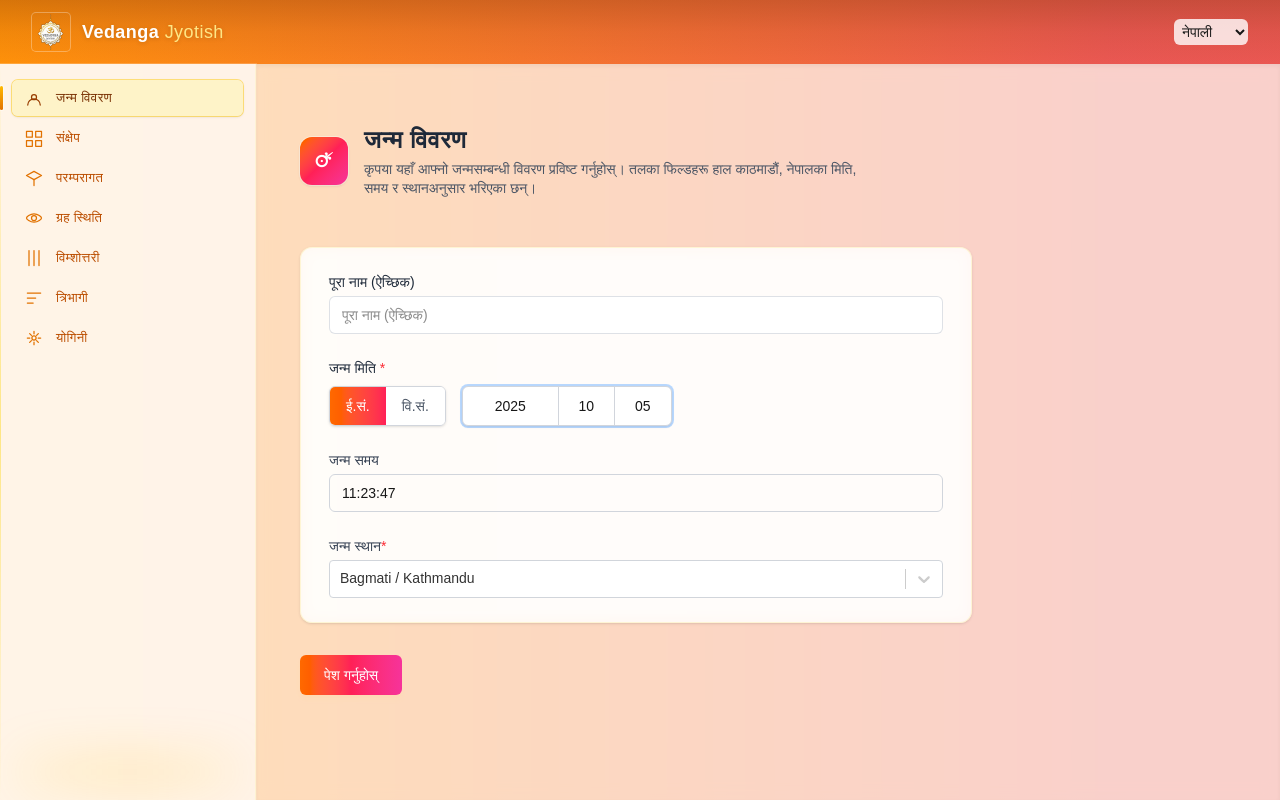
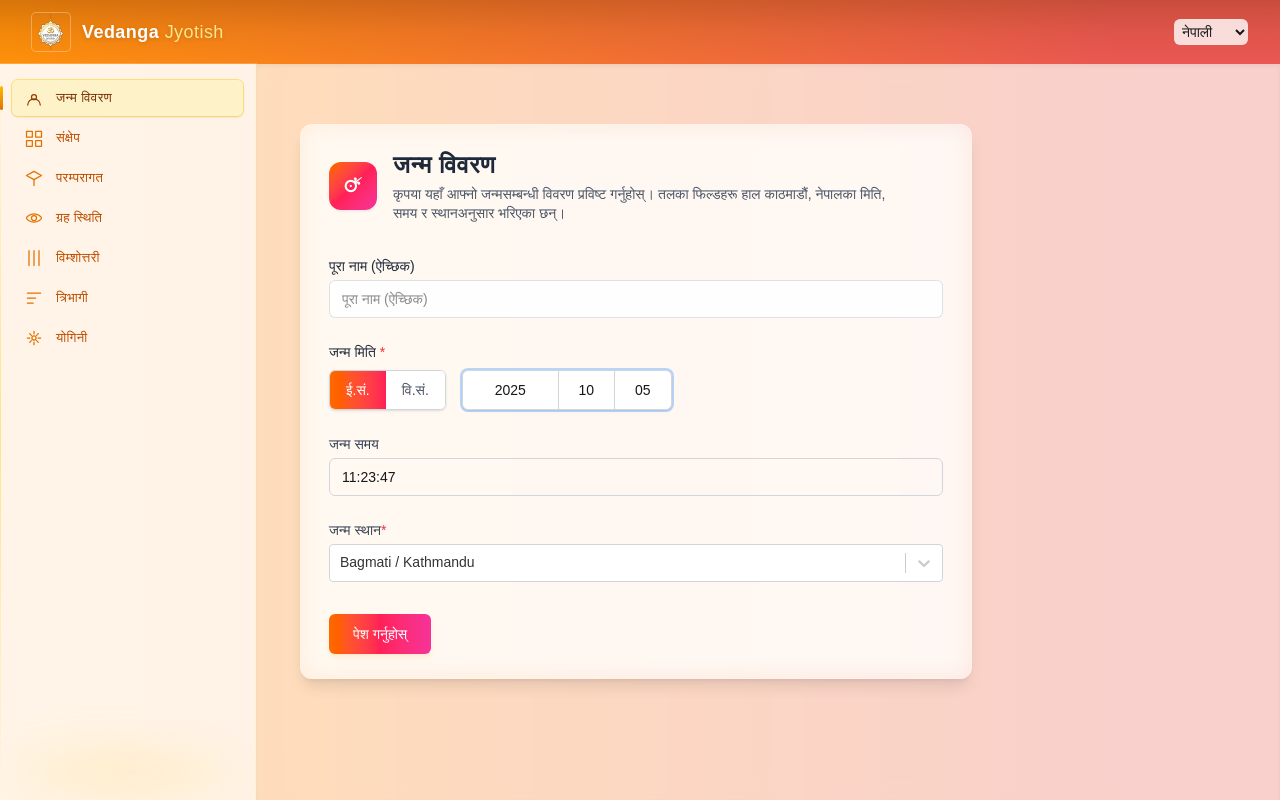
Before and after one commit to mhnpd-org/nepal-jyotish, a Next.js app: page /astro/janma in a window 1280 px wide. Built offline with nearby package versions, Linux system fonts and the light colour scheme.

Commit message:
fix: refactor JanmaPage component to streamline form submission and enhance layout

```diff
--- a/src/app/astro/janma/page.tsx
+++ b/src/app/astro/janma/page.tsx
@@ -2,6 +2,7 @@
 import React, { useState, useEffect } from "react";
 import { format } from "date-fns";
 import { useForm } from "react-hook-form";
+import { useRouter } from "next/navigation";
 import { ADDatePicker, BSDatePicker } from "@internal/form-elements/date-picker";
 // NepaliDate for AD -> BS conversion when switching calendars
 // eslint-disable-next-line @typescript-eslint/ban-ts-comment
@@ -28,6 +29,8 @@ export interface JanmaFormValues {
 }
 
 export default function JanmaPage() {
+  const router = useRouter();
+
   // Do NOT access localStorage during initial render; hydration handled in useEffect.
   const isJanma = (v: unknown): v is JanmaFormValues => {
     if (!v || typeof v !== "object") return false;
@@ -54,8 +57,6 @@ export default function JanmaPage() {
     }
   });
 
-  const [submitted, setSubmitted] = useState<JanmaFormValues | null>(null);
-
   // After mount (client), re-hydrate with any stored values (SSR got undefined).
   const [hydrated, setHydrated] = useState(false);
   useEffect(() => {
@@ -69,7 +70,7 @@ export default function JanmaPage() {
 
   const onSubmit = (data: JanmaFormValues) => {
     setFormDetails(data);
-    setSubmitted(data);
+    router.push("/astro/traditional");
   };
 
   // Auto-persist (debounced) whenever values change after hydration
@@ -103,8 +104,14 @@ export default function JanmaPage() {
 
   const { t } = useI18n();
   return (
-    <main className="w-full px-2 sm:px-4 py-8 space-y-12">
-      <header className="space-y-2 max-w-2xl">
+    <main className="w-full px-2 sm:px-4 py-8">
+      <form
+        onSubmit={handleSubmit(onSubmit)}
+        className="w-full max-w-2xl"
+      >
+        <div className="rounded-xl border border-white/20 bg-white/40 dark:bg-gray-900/40 backdrop-blur-md shadow-lg px-5 sm:px-7 py-6 flex flex-col gap-8">
+          {/* Header inside card */}
+          <header className="space-y-2">
             <div className="flex items-center gap-4">
               <div className="h-12 w-12 rounded-xl bg-gradient-to-br from-orange-500 via-rose-500 to-pink-500 flex items-center justify-center text-white text-lg font-semibold shadow ring-1 ring-white/40 dark:ring-white/10">
                 🜚
@@ -119,11 +126,7 @@ export default function JanmaPage() {
               </div>
             </div>
           </header>
-      <form
-        onSubmit={handleSubmit(onSubmit)}
-        className="max-w-2xl space-y-8"
-      >
-        <div className="rounded-xl border border-amber-100/70 bg-white/75 dark:bg-gray-900/50 backdrop-blur-sm shadow-sm px-5 sm:px-7 py-6 flex flex-col gap-8">
+
           <div className="flex flex-col gap-6">
               {/* Name (optional) */}
               <div className="flex flex-col gap-1 w-full">
@@ -217,7 +220,8 @@ export default function JanmaPage() {
                 )}
               </div>
             </div>
-        </div>
+
+            {/* Submit button inside card */}
             <div>
               <button
                 type="submit"
@@ -227,14 +231,8 @@ export default function JanmaPage() {
                 {isSubmitting ? '...' : t('janma.submit')}
               </button>
             </div>
+        </div>
       </form>
-
-      {submitted && (
-        <section className="max-w-2xl border border-amber-100/70 bg-white/70 dark:bg-gray-900/50 backdrop-blur-sm rounded-lg p-4 text-xs md:text-sm font-mono overflow-x-auto">
-          <h2 className="text-sm font-semibold mb-3 tracking-wide text-gray-700 dark:text-gray-200">Submitted Data</h2>
-          <pre className="whitespace-pre-wrap break-words leading-relaxed">{JSON.stringify(submitted, null, 2)}</pre>
-        </section>
-      )}
     </main>
   );
 }
```
Lines whose indentation alone changed are shown as unchanged.
